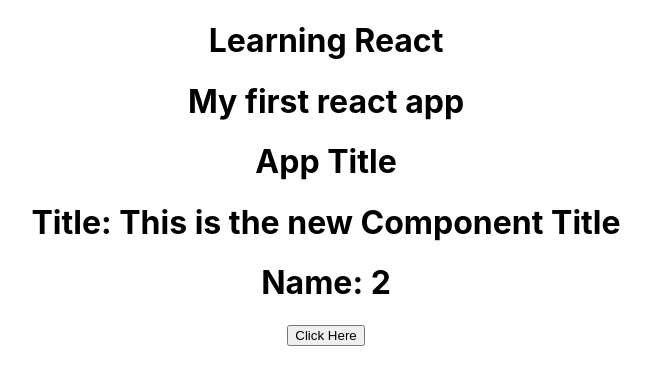
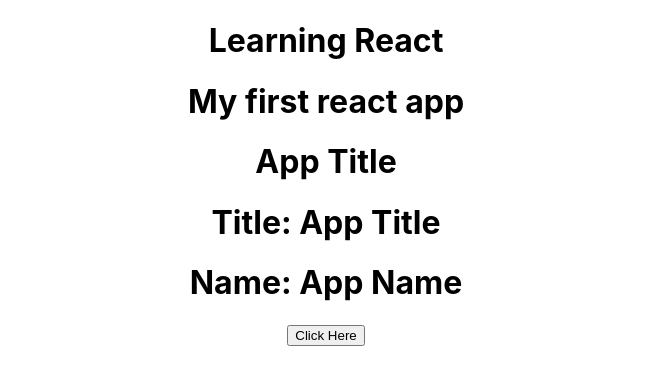
Before and after one commit to shaikjrizwana/primosoft-batch-1-training, a React (Create React App) app in the folder my-react-app/: page / in a window 1280 px wide. Shown: the top 384 px of the page, without its empty margins (314-965 px from the left). Built offline with nearby package versions, Linux system fonts and the light colour scheme.

Commit message:
feat: update props Description: we can update the properties we are passing into the component using setState

```diff
--- a/my-react-app/src/App.js
+++ b/my-react-app/src/App.js
@@ -8,8 +8,8 @@ class App extends Component{
     super(props);
     this.onClick = this.onClick.bind(this);
     this.state = {
-      count : 0,
       title: 'App Title',
+      name : 'App Name',
     };
   }
   onMouseOver(){
@@ -22,7 +22,8 @@ class App extends Component{
   }
   onClick(){
     this.setState({
-      title : 'New App Title'
+      title : 'New App Title',
+      name : 'New App Name',
     }
     );
   }
@@ -33,8 +34,8 @@ class App extends Component{
           <h1>My first react app</h1>
           <h1>{this.state.title}</h1>
           <MyComponent
-          title = "This is the new Component Title"
-          name = "2"
+          title = {this.state.title}
+          name = {this.state.name}
           onClick = {this.onClick}/>
       </div>
     )
--- a/my-react-app/src/MyComponent.js
+++ b/my-react-app/src/MyComponent.js
@@ -1,16 +1,7 @@
 import React, {Component} from 'react';
-import PropTypes from 'prop-types';
 
-const propTypes = {
-    name : PropTypes.string.isRequired,
-    title : PropTypes.any,
-    onClicked : PropTypes.func
-  };
-const defaultProps = {
-    name : 'Default property'
-};
+
 class MyComponent extends Component{
-
   render(){
     const {title, name, onClick} = this.props;
     return(
@@ -22,6 +13,5 @@ class MyComponent extends Component{
     )
   }
 }
-MyComponent.PropTypes = propTypes;
-MyComponent.defaultProps = defaultProps;
+
 export default MyComponent;
```
